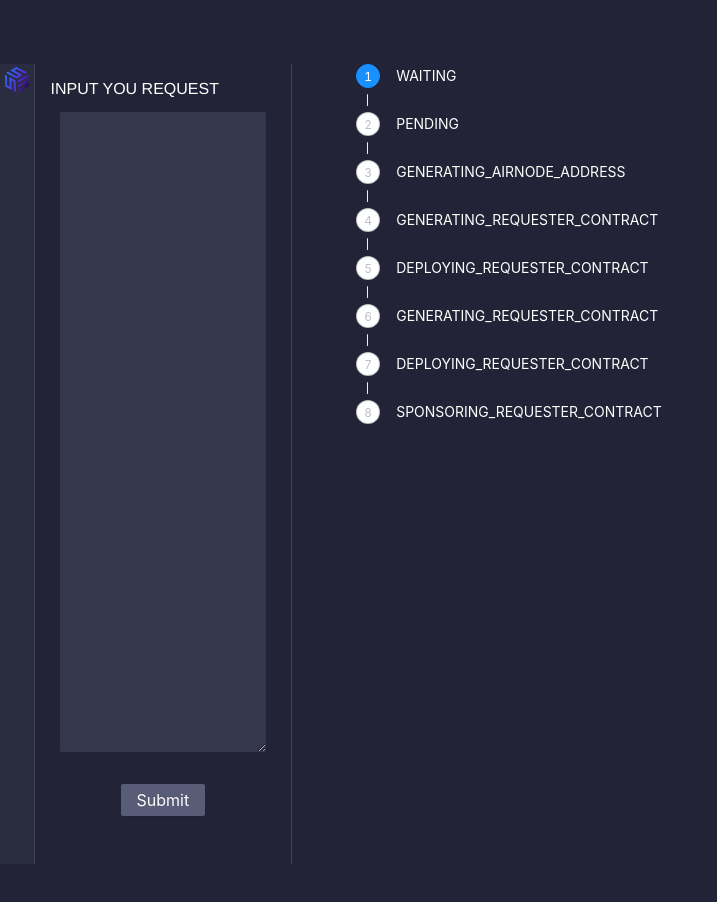
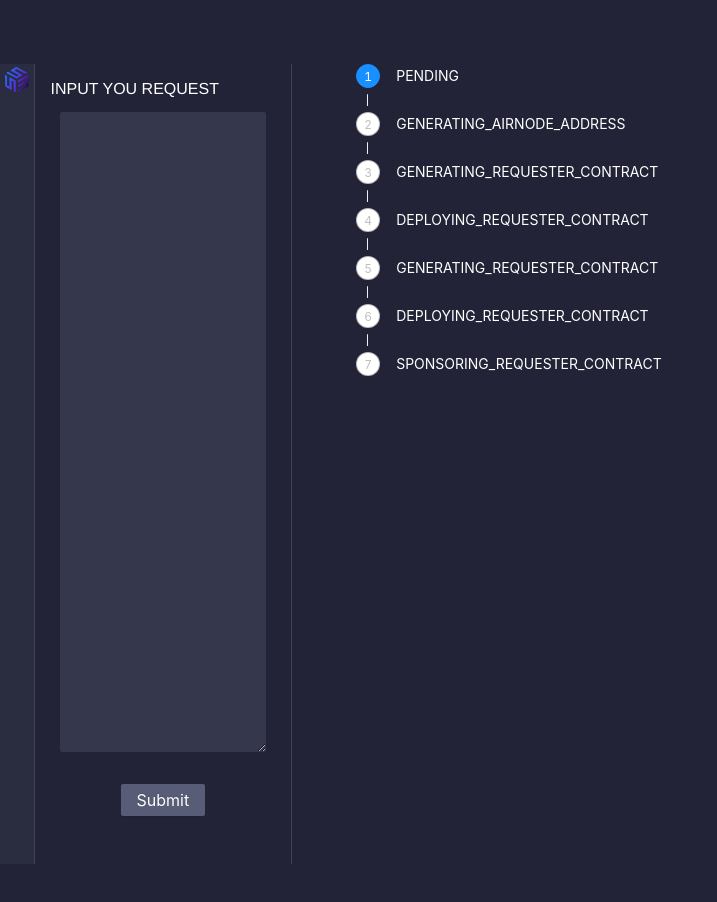
Before and after one commit to SaaS3-Foundation/apps-SaaS3, a React (Create React App) app: page / in a window 1280 px wide. Shown: the top 902 px of the page, without its empty margins (0-717 px from the left). Built offline with nearby package versions, Linux system fonts and the light colour scheme; no server answers.

Commit message:
delete WAITING

```diff
--- a/src/EventsGateway.tsx
+++ b/src/EventsGateway.tsx
@@ -18,26 +18,26 @@ function EventsGateway() {
     socket.on('status', function(data: any) {
       console.log('status', data);
       now = data.progress;
-      if (data['status'] === 'PENDING'){
+      // if (data['status'] === 'PENDING'){
+      //   setReverse(1);
+      // }
+      if (data['status'] === 'GENERATING_AIRNODE_ADDRESS'){
         setReverse(1);
       }
-      if (data['status'] === 'GENERATING_AIRNODE_ADDRESS'){
+      if (data['status'] === 'GENERATING_REQUESTER_CONTRACT'){
         setReverse(2);
       }
-      if (data['status'] === 'GENERATING_REQUESTER_CONTRACT'){
+      if (data['status'] === 'DEPLOYING_REQUESTER_CONTRACT'){
         setReverse(3);
       }
-      if (data['status'] === 'DEPLOYING_REQUESTER_CONTRACT'){
+      if (data['status'] === 'GENERATING_REQUESTER_CONTRACT'){
         setReverse(4);
       }
-      if (data['status'] === 'GENERATING_REQUESTER_CONTRACT'){
+      if (data['status'] === 'DEPLOYING_REQUESTER_CONTRACT'){
         setReverse(5);
       }
-      if (data['status'] === 'DEPLOYING_REQUESTER_CONTRACT'){
+      if (data['status'] === 'SPONSORING_REQUESTER_CONTRACT'){
         setReverse(6);
-      }
-      if (data['status'] === 'SPONSORING_REQUESTER_CONTRACT'){
-        setReverse(7);
       }
     });
     socket.on('disconnect', function() {
@@ -45,7 +45,6 @@ function EventsGateway() {
     });
     return (
       <Steps direction="vertical" size='small' current={reverse} >
-      <Step title="WAITING" />
       <Step title="PENDING" />
       <Step title="GENERATING_AIRNODE_ADDRESS" />
       <Step title="GENERATING_REQUESTER_CONTRACT" />
```
